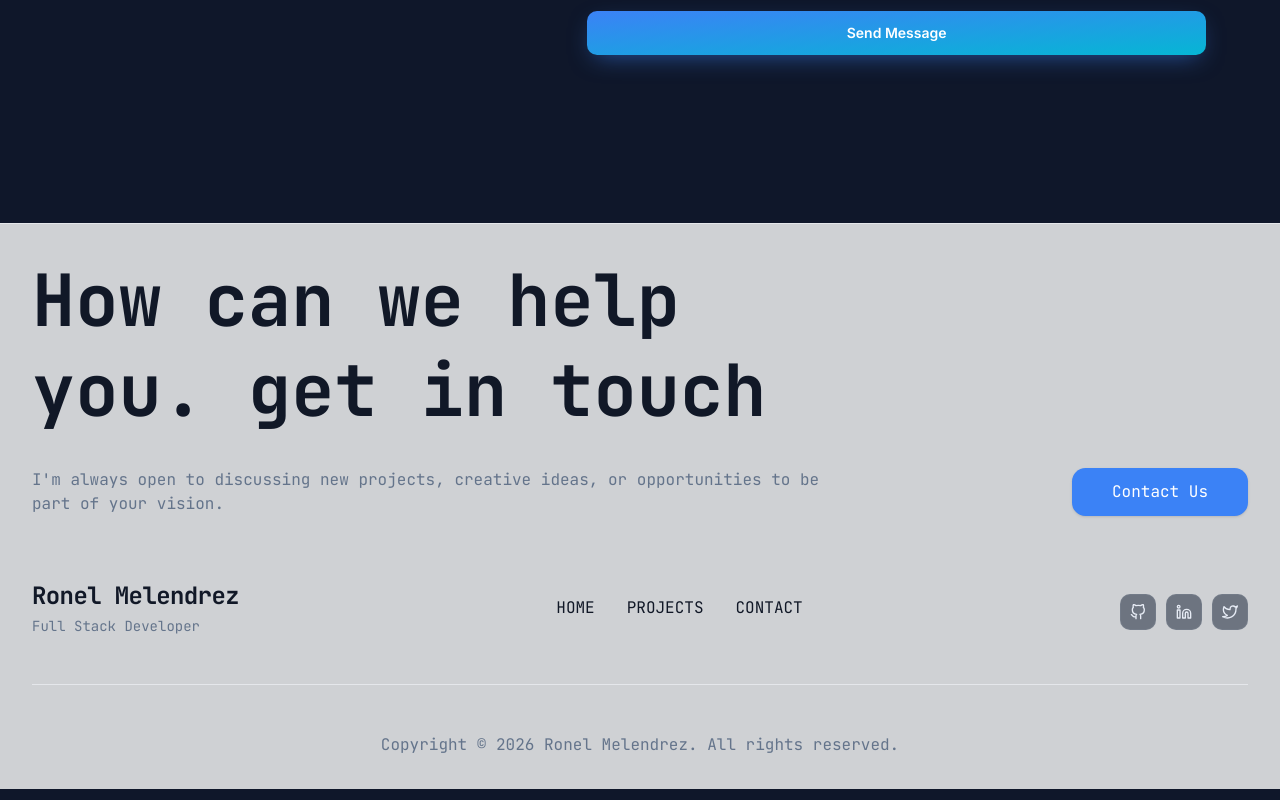
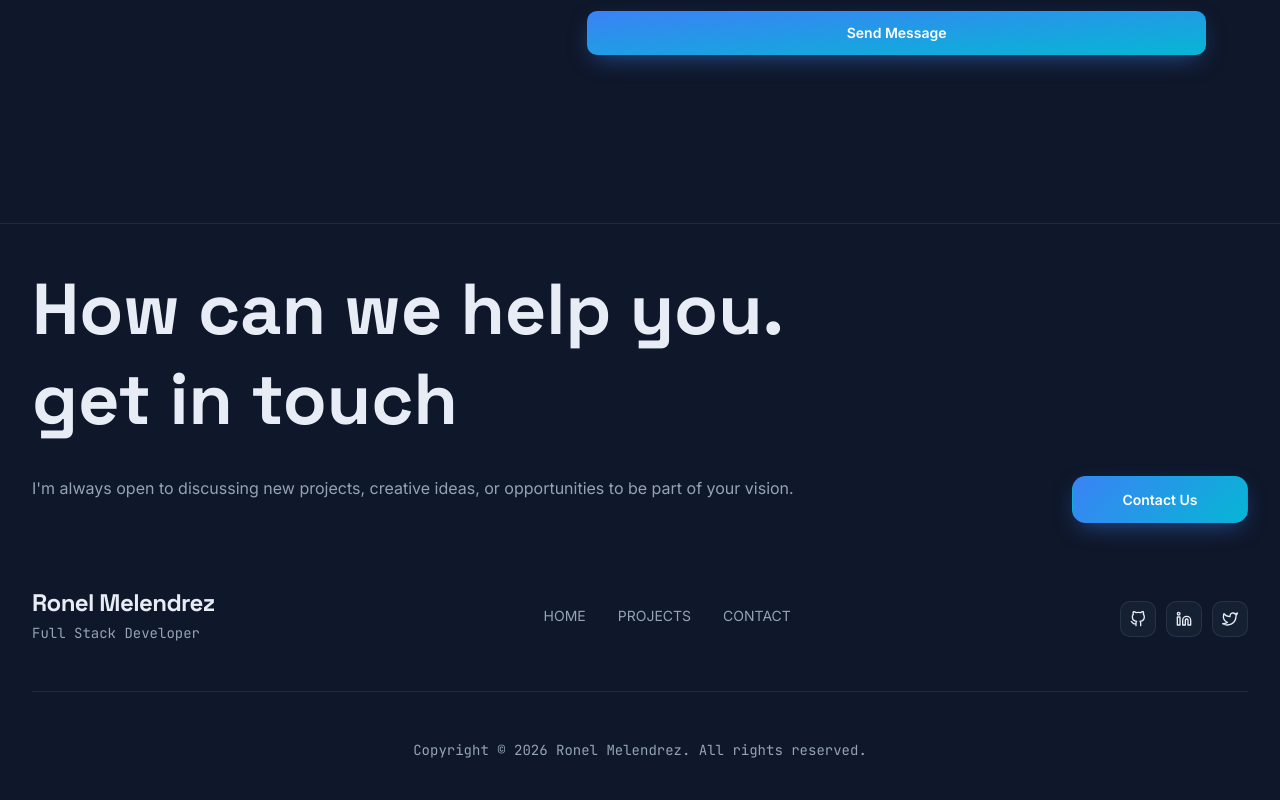
Before and after one commit to Ronelmelendrez/My_Portfolio, a React (Vite) app: page /contact in a window 1280 px wide. Shown: the part 954-1754 px from the top of the page. Built offline with nearby package versions, Linux system fonts and the light colour scheme; the HTML template or start-up script is replaced by a standard one.

Commit message:
fixed: the footer now uses the same design tokens as every section

```diff
--- a/src/components/layout/Footer.tsx
+++ b/src/components/layout/Footer.tsx
@@ -1,5 +1,3 @@
-// src/components/layout/Footer.tsx
-import React from "react";
 import { Link } from "react-router-dom";
 import SocialLinks from "../common/SocialLinks";
 
@@ -9,27 +7,27 @@ const navLinks = [
   { path: "/contact", label: "Contact" },
 ];
 
-const Footer: React.FC = () => {
+const Footer = () => {
   const currentYear = new Date().getFullYear();
 
   return (
-    <footer className="font-mono w-full  bg-white/80 dark:bg-navy/80 text-gray-900 dark:text-white border-t border-gray-200 dark:border-white/10 mt-12">
-      <div className="max-w-7xl mx-auto px-4 sm:px-6 lg:px-8 py-8">
+    <footer className="w-full border-t border-border bg-background text-foreground mt-12">
+      <div className="max-w-7xl mx-auto px-4 sm:px-6 lg:px-8 py-10">
         {/* Top CTA section */}
-        <div className="w-full text-5xl md:text-7xl font-bold">
+        <div className="w-full text-5xl md:text-7xl font-bold font-display">
           <h1 className="w-full md:w-2/3 leading-tight">
             How can we help you. get in touch
           </h1>
         </div>
 
         <div className="flex mt-8 flex-col md:flex-row md:justify-between items-start">
-          <p className="w-full md:w-2/3 text-graytext text-base">
+          <p className="w-full md:w-2/3 text-dim text-base">
             I'm always open to discussing new projects, creative ideas, or opportunities to be part of your vision.
           </p>
           <div className="w-44 pt-6 md:pt-0">
             <Link
               to="/contact"
-              className="bg-electric justify-center text-center rounded-lg shadow px-10 py-3 flex items-center hover:bg-electric-light transition-colors text-white"
+              className="btn btn-primary justify-center text-center rounded-lg px-10 py-3 flex items-center"
             >
               Contact Us
             </Link>
@@ -41,8 +39,8 @@ const Footer: React.FC = () => {
           <div className="flex flex-col md:flex-row justify-between items-center gap-6 md:gap-0 mb-12">
             {/* Brand */}
             <div className="order-2 md:order-1">
-              <h3 className="text-2xl font-bold tracking-tight">Ronel Melendrez</h3>
-              <p className="text-graytext text-sm mt-1">Full Stack Developer</p>
+              <h3 className="text-2xl font-bold font-display tracking-tight">Ronel Melendrez</h3>
+              <p className="text-dim text-sm font-mono mt-1">Full Stack Developer</p>
             </div>
 
             {/* Navigation links */}
@@ -51,7 +49,7 @@ const Footer: React.FC = () => {
                 <Link
                   key={link.path}
                   to={link.path}
-                  className="cursor-pointer text-grayText hover:text-electric dark:hover:text-electric uppercase transition-colors"
+                  className="nav-link uppercase"
                 >
                   {link.label}
                 </Link>
@@ -64,9 +62,9 @@ const Footer: React.FC = () => {
             </div>
           </div>
 
-          <hr className="border-gray-200 dark:border-white/10" />
+          <hr className="border-border" />
 
-          <p className="w-full text-center mt-12 text-graytext">
+          <p className="w-full text-center mt-12 text-dim font-mono text-sm">
             Copyright © {currentYear} Ronel Melendrez. All rights reserved.
           </p>
         </div>
```
